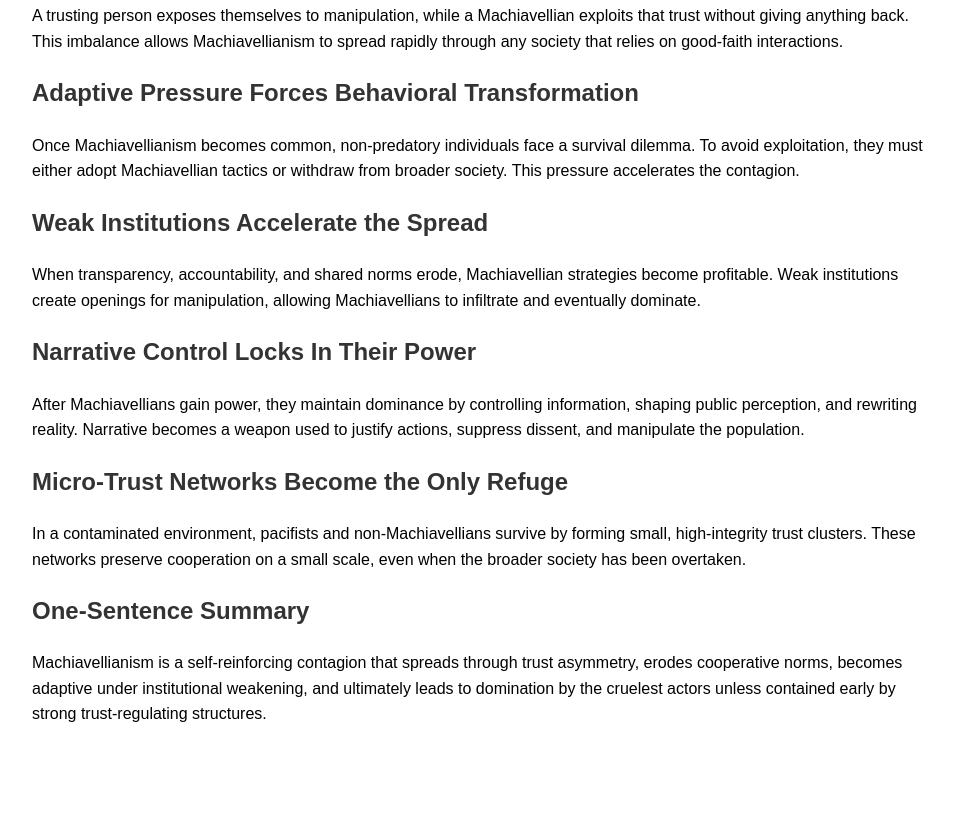
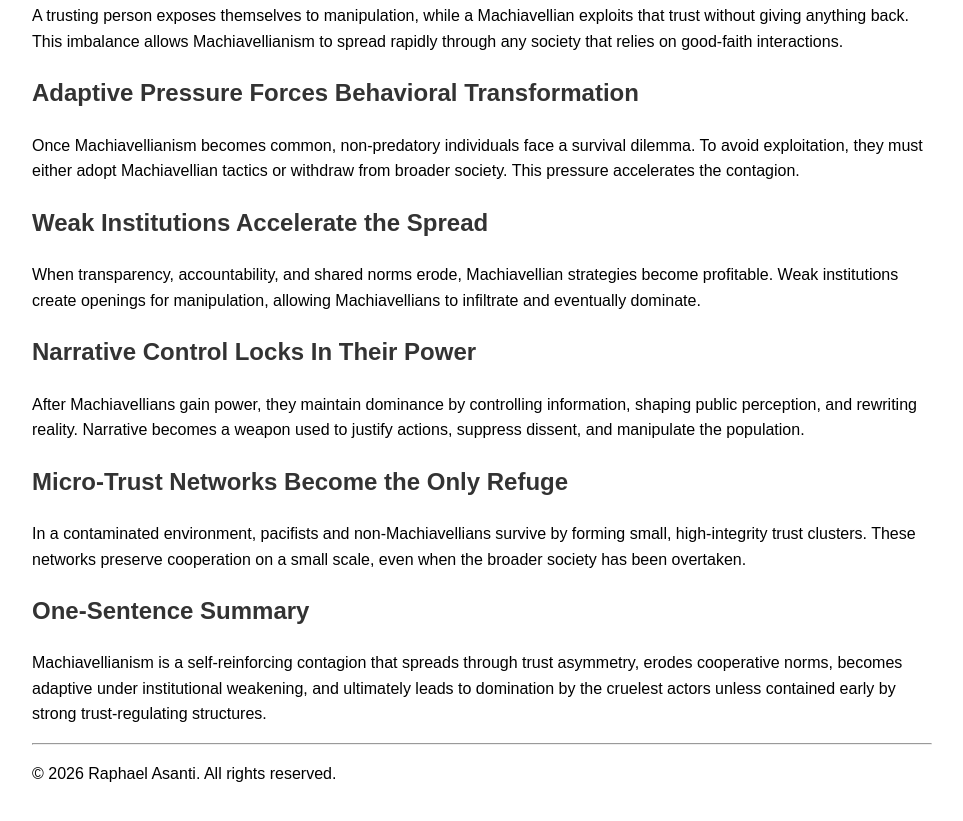
Before and after one commit to RaphaelAsanti/perils-of-machiavellianism, a plain HTML site: page index.html in a window 1280 px wide. Shown: the part 1234-2055 px from the top of the page, without its empty margins (158-1121 px from the left). Before the commit the page ends 1997 px from the top, so only its background shows below. Drawn offline with Linux system fonts and the light colour scheme.

Commit message:
Add footer with copyright information

```diff
--- a/index.html
+++ b/index.html
@@ -134,6 +134,9 @@ These networks preserve cooperation on a small scale, even when the broader soci
 <p>
 Machiavellianism is a self-reinforcing contagion that spreads through trust asymmetry, erodes cooperative norms, becomes adaptive under institutional weakening, and ultimately leads to domination by the cruelest actors unless contained early by strong trust-regulating structures.
 </p>
-
+    <hr>
+      <footer>
+      <p>&copy; 2026 Raphael Asanti. All rights reserved.</p>
+    </footer>
 </body>
 </html>
```
